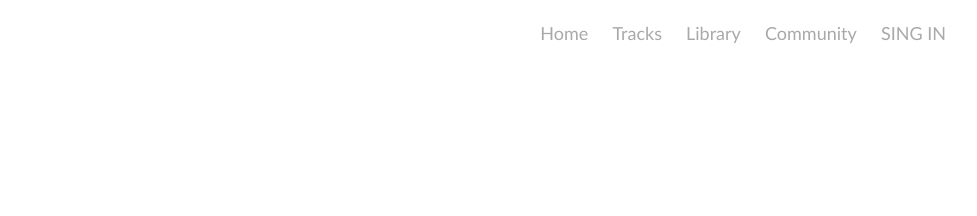
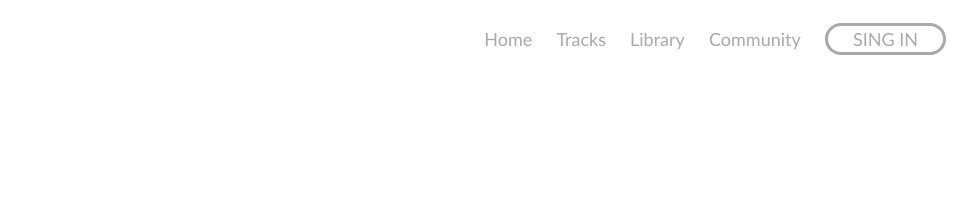
Before and after one commit to Nuotaikos/5-mergaite, a website: page index.html in a window 1280 px wide. Shown: the full height of the page, 194-1171 px from the left. Drawn offline with Linux system fonts and the light colour scheme.

Commit message:
Button style

```diff
--- a/main.css
+++ b/main.css
@@ -30,6 +30,15 @@ img {
 
  a:hover {
     color: #39D39F;
+    border-bottom: #39D39F;
+ }
+
+ a:last-child {
+     border: 3px solid darkgray;
+     border-radius: 20px;
+     padding: 3px;
+     padding-left: 25px;
+     padding-right: 25px;
  }
 main {
     margin-top: 100px
```
